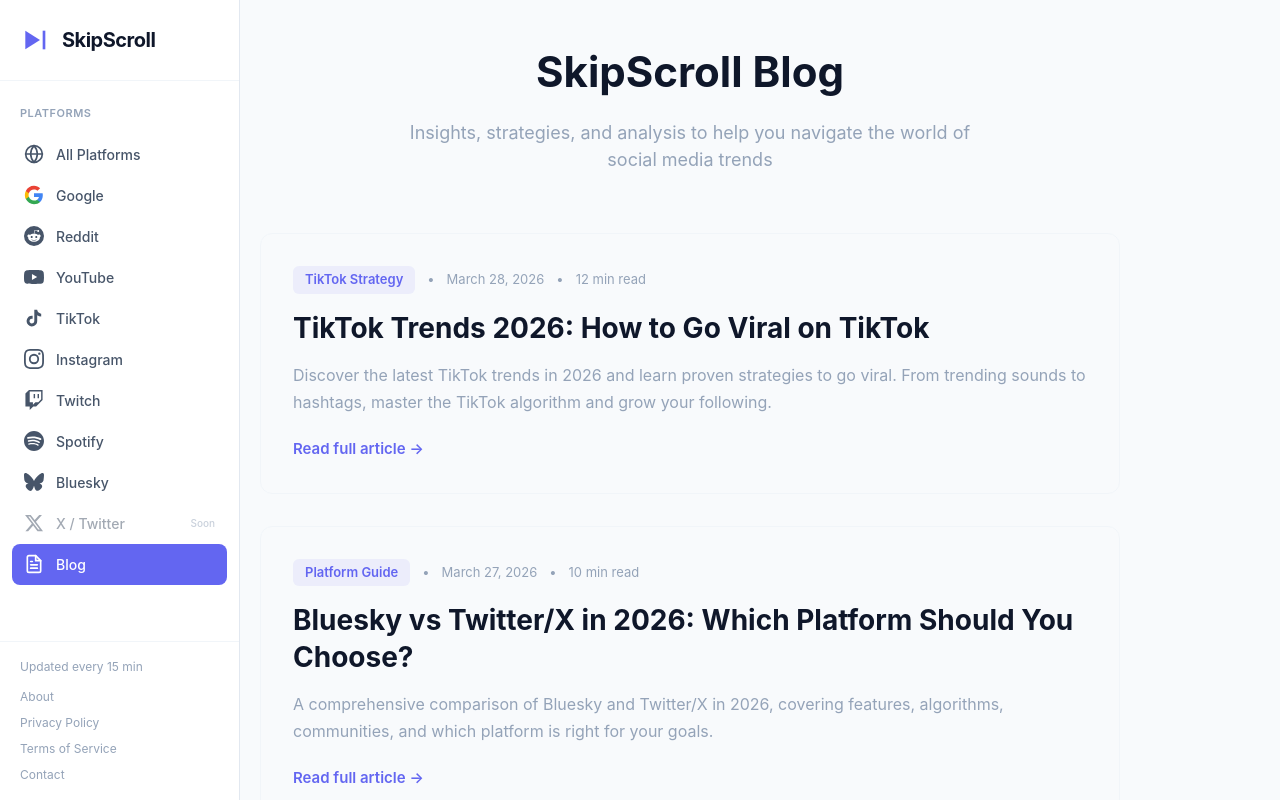
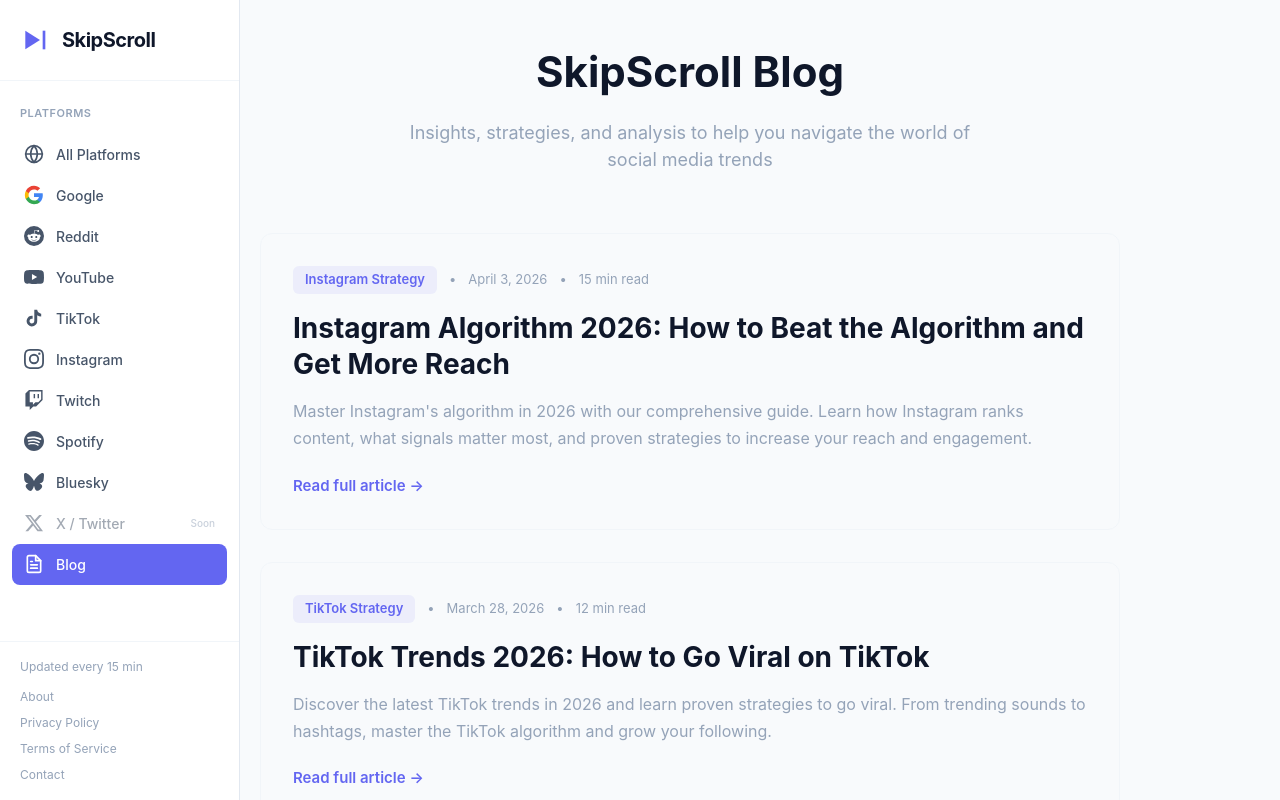
Before and after one commit to turntbl/skipscroll, a Next.js app: page /blog in a window 1280 px wide. Built offline with nearby package versions, Linux system fonts and the light colour scheme; no server answers.

Commit message:
Add Instagram Algorithm 2026 post to blog index

```diff
--- a/src/app/blog/page.tsx
+++ b/src/app/blog/page.tsx
@@ -17,6 +17,14 @@
 } from '@/components/icons';
 
 const blogPosts = [
+  {
+    slug: 'instagram-algorithm-2026',
+    title: 'Instagram Algorithm 2026: How to Beat the Algorithm and Get More Reach',
+    excerpt: 'Master Instagram\'s algorithm in 2026 with our comprehensive guide. Learn how Instagram ranks content, what signals matter most, and proven strategies to increase your reach and engagement.',
+    date: '2026-04-03',
+    category: 'Instagram Strategy',
+    readTime: '15 min read',
+  },
   {
     slug: 'tiktok-trends-2026',
     title: 'TikTok Trends 2026: How to Go Viral on TikTok',
```
